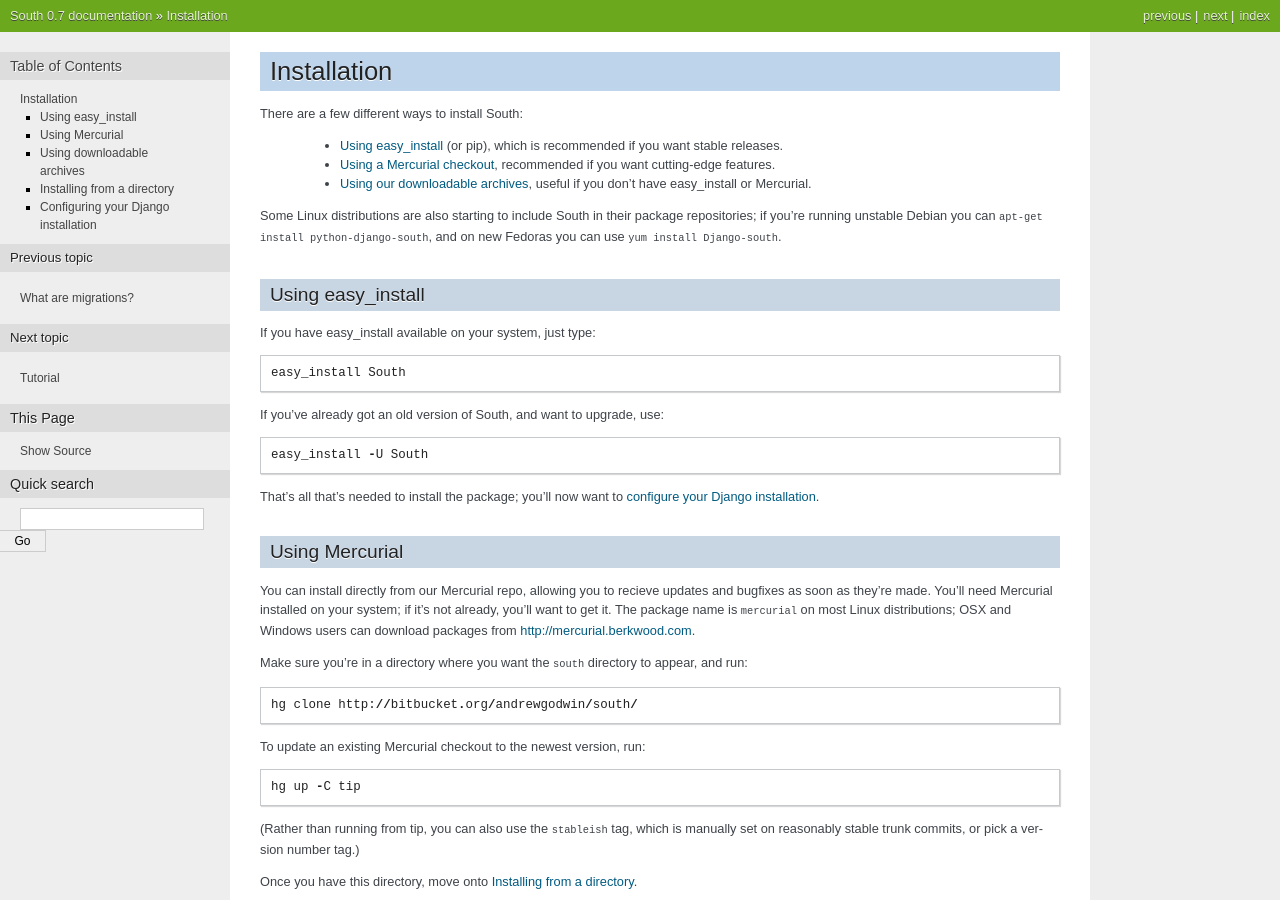
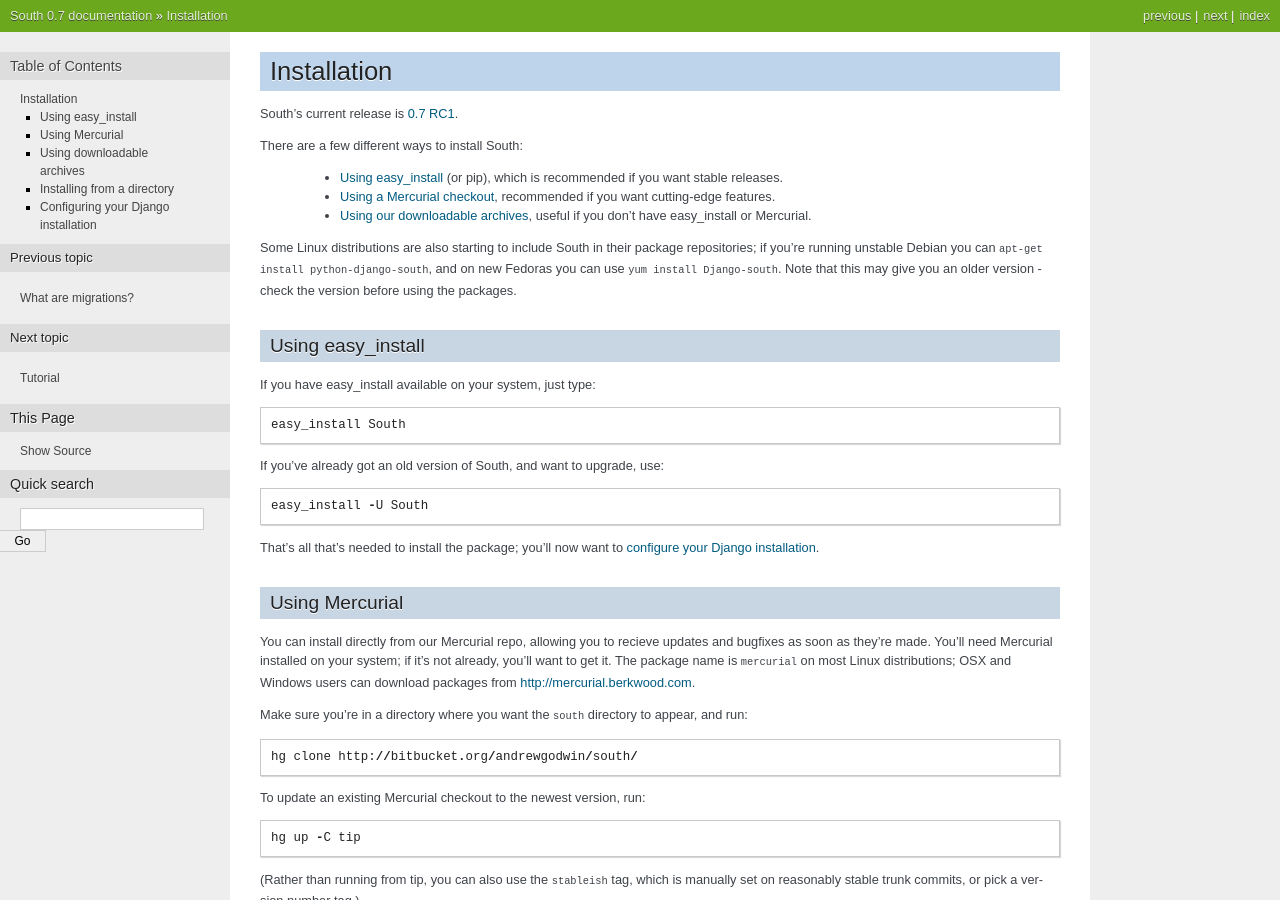
Before and after one commit to matthiask/south, a Sphinx documentation site: the page built from docs/installation.rst, in a window 1280 px wide and 900 px high. Built offline with Sphinx 7.4.7, drawn with Linux system fonts in a browser that asks for light colours.

```diff
--- a/docs/index.rst
+++ b/docs/index.rst
@@ -13,6 +13,11 @@ what is written here.
 
 If you want to view the old docs (for example, if you need something that was
 only in 0.6) they're `still available <http://south.aeracode.org/wiki/OldDocumentation>`_.
+
+Support
+-------
+
+For initial help with problems, see our `mailing list <http://groups.google.com/group/south-users>`_, or `#django-south <irc://irc.freenode.net/django-south>`_ on `freenode <http://freenode.net/>`_. If you find a real bug, then `file a new ticket <http://south.aeracode.org/newticket>`_.
 
 Contents
 --------
--- a/docs/installation.rst
+++ b/docs/installation.rst
@@ -3,6 +3,8 @@
 
 Installation
 ============
+
+South's current release is :ref:`0.7 RC1 <0-7-release-notes>`.
 
 There are a few different ways to install South:
 
@@ -13,7 +15,8 @@ There are a few different ways to install South:
 Some Linux distributions are also starting to include South in their package
 repositories; if you're running unstable Debian you can
 ``apt-get install python-django-south``, and on new Fedoras you can use
-``yum install Django-south``.
+``yum install Django-south``. Note that this may give you an older version -
+check the version before using the packages.
 
 
 .. _installation-easy-install:
--- a/docs/releasenotes/0.7.rst
+++ b/docs/releasenotes/0.7.rst
@@ -1,3 +1,6 @@
+
+.. _0-7-release-notes:
+
 =========
 South 0.7
 =========
```
